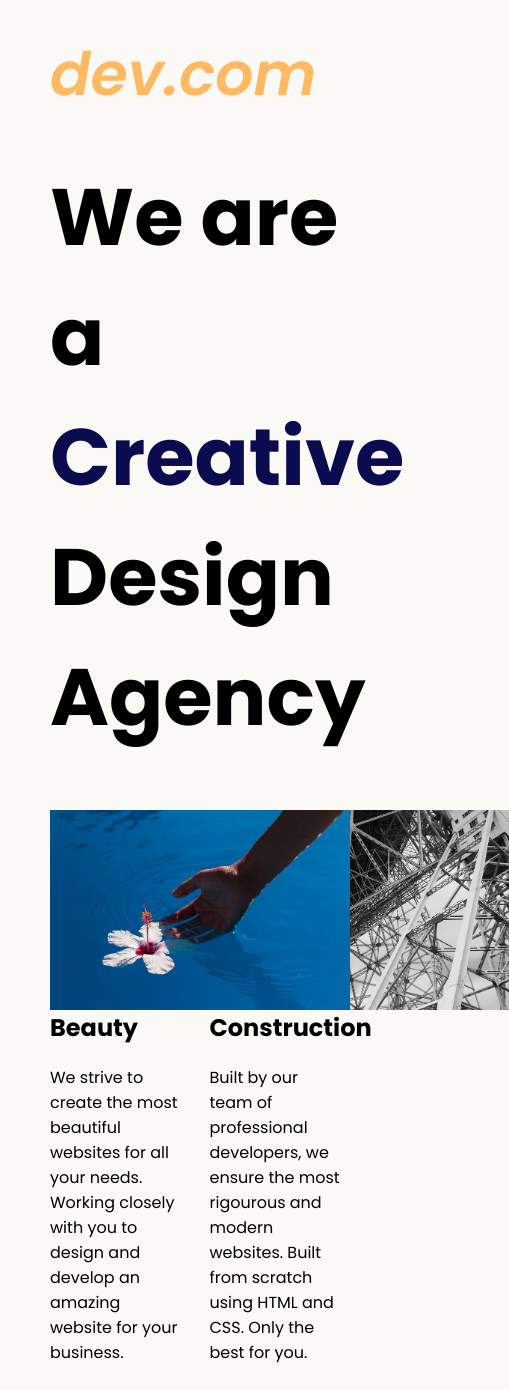
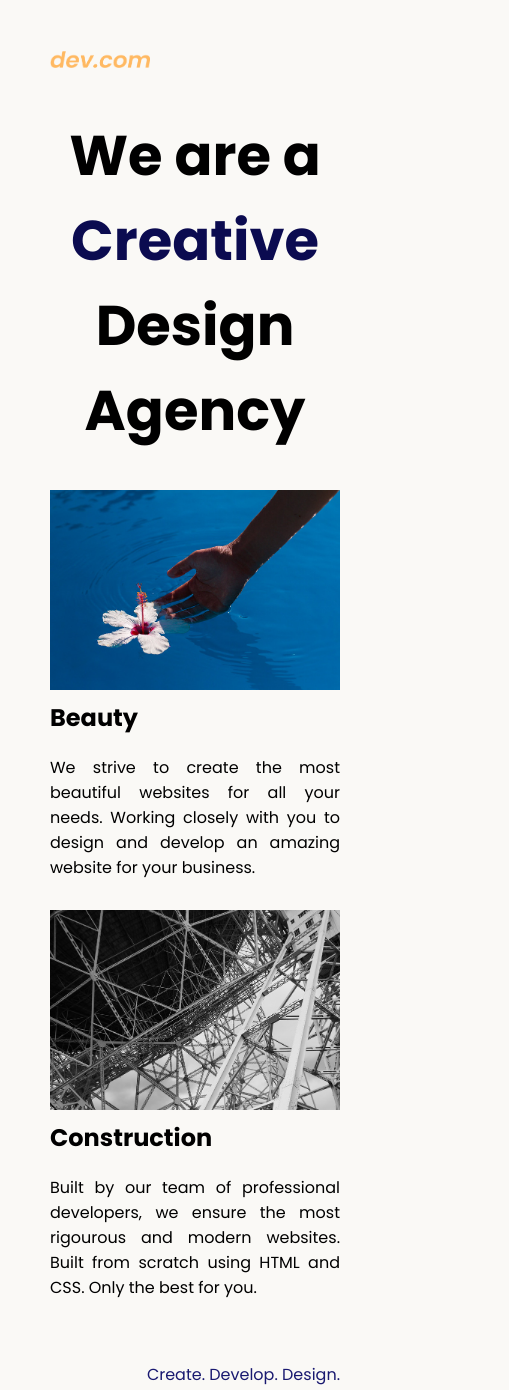
Before and after one commit to blazetornado2014/WebDevLearnings, a plain HTML site: page 8.4 Web Design Agency Project/index.html in a window 390 px wide. Shown: the top 1390 px of the page, 509 px wide, since content can reach past the window. Drawn offline with Linux system fonts and the light colour scheme.

Commit message:
Updated media queries

```diff
--- a/8.4 Web Design Agency Project/style.css
+++ b/8.4 Web Design Agency Project/style.css
@@ -40,3 +40,28 @@ footer{
   text-align: right;
   color: midnightblue;
 }
+
+@media (max-width: 680px){
+  .logo {
+    width: 100px;
+  }
+
+  h1{
+    font-size: 3.5rem;
+    text-align: center;
+  }
+
+  .card{
+    width: 100%;
+    display: block;
+    margin-bottom: 30px;
+    text-align: justify;
+  }
+
+  .card img{
+    margin-bottom: 10px;
+    width: 100%;
+    display: inline;
+    object-fit: cover;
+  }
+}
```
